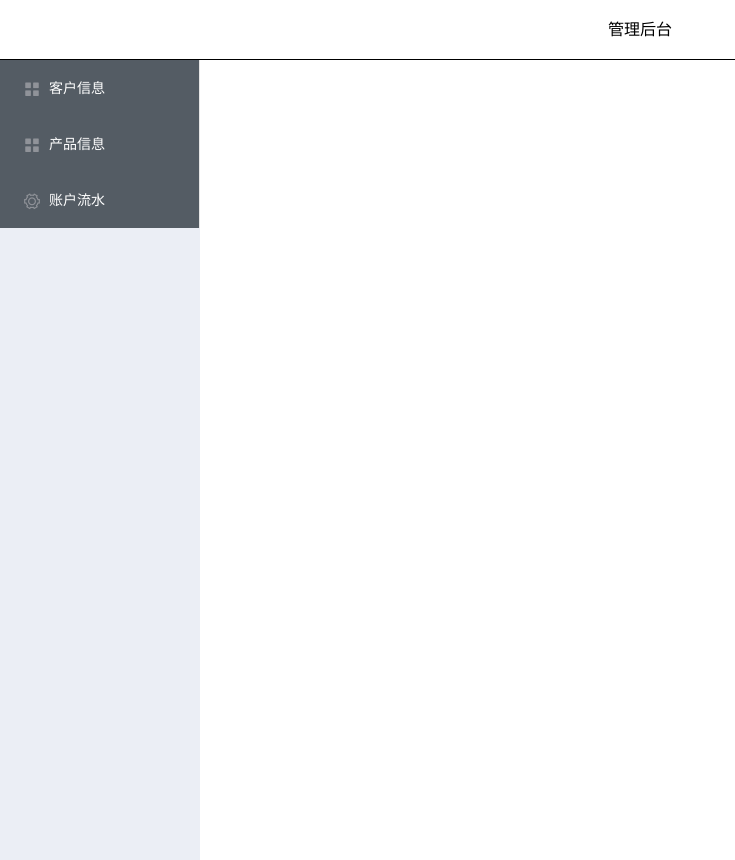
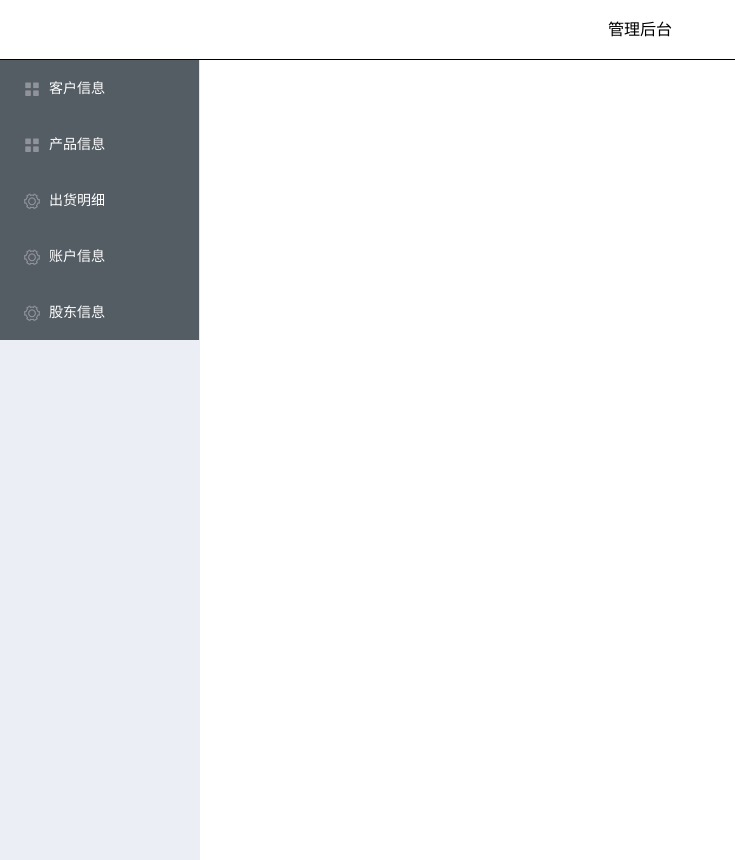
Before and after one commit to sunweijia123/mall-vue-new, a Vue app: page /menu in a window 1280 px wide. Shown: the whole page, without its empty margins (0-735 px from the left). Built offline with nearby package versions, Linux system fonts and the light colour scheme.

Commit message:
'提交两个未来新页面'

```diff
--- a/src/router/index.js
+++ b/src/router/index.js
@@ -41,6 +41,17 @@ const routes = [
         name: "Money",
         path: "/menu/moneyLog",
         component: () => import("../views/menu/Money.vue")
+      },
+      {
+        name: "Account",
+        path: "/menu/account",
+        component: () => import("../views/menu/Account.vue")
+      }
+      ,
+      {
+        name: "People",
+        path: "/menu/people",
+        component: () => import("../views/menu/People.vue")
       }
     ]
   }
--- a/src/views/menu.vue
+++ b/src/views/menu.vue
@@ -23,7 +23,15 @@
             </el-menu-item>
             <el-menu-item index="/menu/moneyLog">
               <i class="el-icon-setting"></i>
-              <span slot="title">账户流水</span>
+              <span slot="title">出货明细</span>
+            </el-menu-item>
+            <el-menu-item index="/menu/account">
+              <i class="el-icon-setting"></i>
+              <span slot="title">账户信息</span>
+            </el-menu-item>
+            <el-menu-item index="/menu/people">
+              <i class="el-icon-setting"></i>
+              <span slot="title">股东信息</span>
             </el-menu-item>
           </el-menu>
         </el-col>
@@ -37,12 +45,7 @@
 <script>
 export default {
   methods: {
-    // handleOpen(key, keyPath) {
-    //   console.log(key, keyPath);
-    // },
-    // handleClose(key, keyPath) {
-    //   console.log(key, keyPath);
-    // },
+
   },
 };
 </script>
--- /dev/null
+++ b/src/views/menu/Account.vue
@@ -0,0 +1 @@
+<h1>账户信息</h1>
--- a/src/views/menu/Money.vue
+++ b/src/views/menu/Money.vue
@@ -4,7 +4,7 @@
       <el-select v-model="customerSelect" clearable placeholder="请选择客户列表">
         <el-option
             v-for="item in customerList"
-            :key="item.id"
+             :key="item.id"
             :label="item.name"
             :value="item.id">
         </el-option>
--- /dev/null
+++ b/src/views/menu/People.vue
@@ -0,0 +1 @@
+<h1>股东信息</h1>
```
Also changed, not shown: 2 other files (tests, documents, lock files or other folders).
